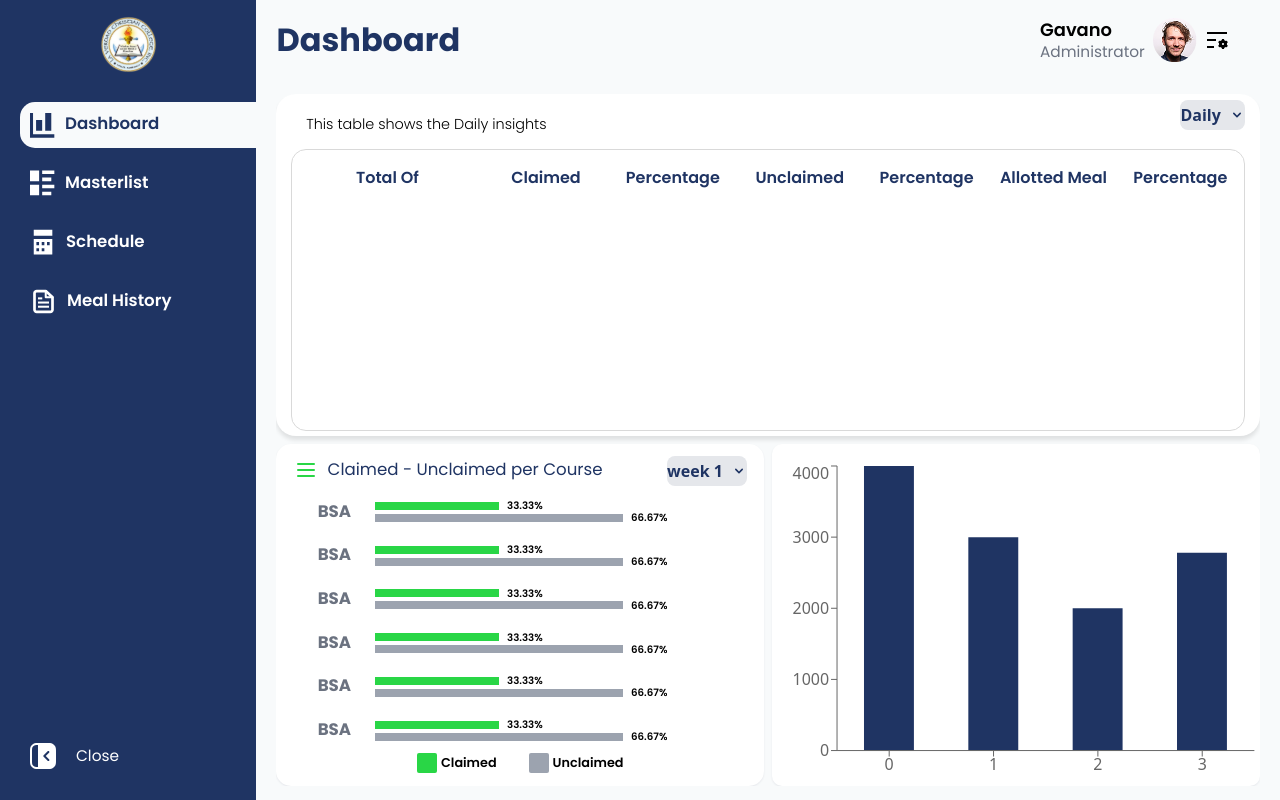
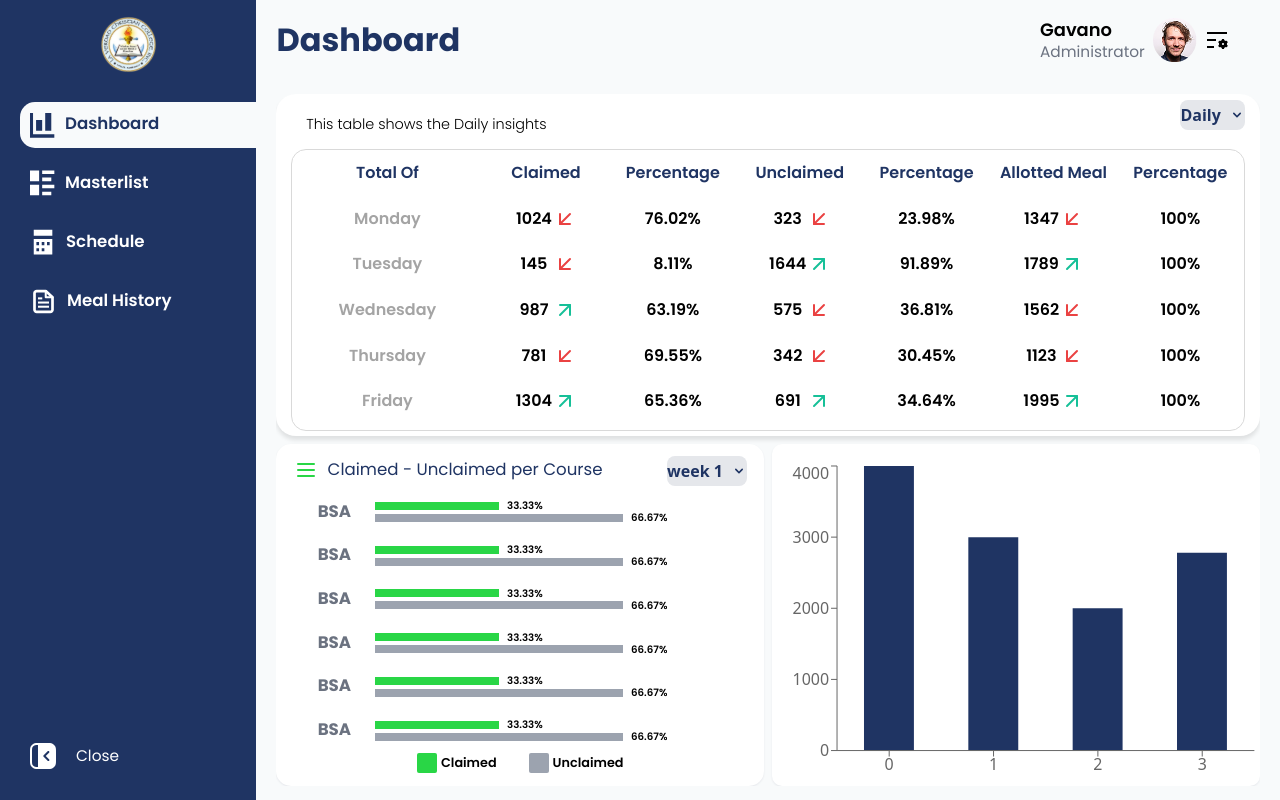
Before and after one commit to Fourthhy/free-lunch-eligibility-check, a React (Vite) app: page /dashboard in a window 1280 px wide. Built offline with nearby package versions, Linux system fonts and the light colour scheme.

Commit message:
Implementation: Dashboard Data

```diff
--- a/src/pages/admin/DashboardData.jsx
+++ b/src/pages/admin/DashboardData.jsx
@@ -4,50 +4,32 @@ import { useState } from "react"
 import Chart from "./Dashboard_Components/BarChart"
 import Header from "./Dashboard_Components/Header"
 
-const currentDate = new Date();
+import daily from "../../sample-data/daily.json"
+import weekly from "../../sample-data/weekly.json"
+import monthly from "../../sample-data/monthly.json"
+import semestral from "../../sample-data/semestral.json"
 
 export default function DashboardData() {
-    const year = currentDate.getFullYear();
-    const monthIndex = currentDate.getMonth(); // 0-based index
-    const day = currentDate.getDate();
-    // Array of month names
-    const monthNames = [
-        "January", "February", "March", "April", "May", "June",
-        "July", "August", "September", "October", "November", "December"
-    ];
-    // Get the month name from the array
-    const monthName = monthNames[monthIndex];
-    const formattedDate = `${monthName} ${day < 10 ? '0' : ''}${day}, ${year}`;
-    const DaysInAWeek = ["Monday", "Tuesday", "Wednesday", "Thursday", "Friday", "Saturday"];
-    const WeeksInAMonth = ["1st", "2nd", "3rd", "4th"];
-    const MonthsInAYear = ["January", "February", "March", "April", "May", "July", "August", "September", "October", "November", "December"];
-    const SemestralsInAYear = ["1st", "2nd"];
 
-    const [filter, setFilter] = useState("Daily")
-    const [tallyCategoryDisplay, setTallyCategoryDisplay] = useState(DaysInAWeek)
-    const [weeklyFilter, setWeeklyFilter] = useState("week 1")
-
+    const [filter, setFilter] = useState("Daily");
+    const [dataFilter, setDataFilter] = useState(daily)
+    const [weeklyFilter, setWeeklyFilter] = useState("week 1");
 
     const handleSelectFilterChange = (filter) => {
-        setFilter(filter)
+        setFilter(filter);
         switch (filter) {
             case "Daily":
-                setTallyCategoryDisplay(DaysInAWeek)
-                break;
+                setDataFilter(daily); break;
             case "Weekly":
-                setTallyCategoryDisplay(WeeksInAMonth)
-                break;
+                setDataFilter(weekly); break;
             case "Monthly":
-                setTallyCategoryDisplay(MonthsInAYear)
-                break;
+                setDataFilter(monthly); break;
             case "Semestral":
-                setTallyCategoryDisplay(SemestralsInAYear)
-                break;
+                setDataFilter(semestral); break;
             default:
-                setTallyCategoryDisplay([])
+                setDataFilter([]);
         }
-    }
-
+    };
 
 
     const CourseClaimed = ({ programName, claimed, unClaimed, totalMeals }) => {
@@ -113,9 +95,10 @@ export default function DashboardData() {
                                             </Dropdown>
                                         </div>
                                     </div>
-                                    <div className="border-[1px] border-[#D9D9D9] flex-1 rounded-[15px] ">
-                                        <div className="w-[100%] h-[100%] flex flex-col">
-                                            <div className="w-[100%] h-[7vh] flex items-center justify-center ">
+                                    <div className="border-[1px] h-[28.55vh] border-[#D9D9D9] flex-1 rounded-[15px] overflow-y-auto">
+                                        <div className="w-[100%] flex flex-col">
+
+                                            <div className="w-[100%] h-[5.71vh] flex items-center justify-center ">
                                                 <div className="w-[20%] h-[100%] flex items-center justify-center">
                                                     <span className="text-[1rem] font-semibold font-Poppins text-[#1F3463]">
                                                         Total Of
@@ -154,6 +137,87 @@ export default function DashboardData() {
                                                     </div>
                                                 </div>
                                             </div>
+
+                                            {/*Daily is subject to change*/}
+                                            {dataFilter.map((item, index) => {
+                                                // Get the previous day's data if it exists
+                                                const previousDay = index > 0 ? dataFilter[index - 1] : null;
+
+                                                return (
+                                                    <div className="w-[100%] h-[5.71vh] flex items-center justify-center" key={item.globalId}>
+
+                                                        <div className="w-[20%] h-[100%] flex items-center justify-center">
+                                                            <span className="text-[1rem] font-semibold font-Poppins text-[#A4A4A4]">
+                                                                {item.dayName}
+                                                            </span>
+                                                        </div>
+
+                                                        <div className="w-[80%] h-[100%] grid grid-cols-6 grid-rows-1">
+
+                                                            <div className="flex items-center justify-center w-[100%]">
+                                                                <div className="w-[30%] h-[100%] flex items-center justify-center">
+                                                                    <span className="text-[1rem] font-semibold font-Poppins text-black">
+                                                                        {item.claimed}
+                                                                    </span>
+                                                                </div>
+                                                                <div>
+                                                                    {previousDay && item.claimed > previousDay.claimed ? (
+                                                                        <ArrowUpRight color="#16c098" />
+                                                                    ) : (
+                                                                        <ArrowDownLeft color="#ea4242" />
+                                                                    )}
+                                                                </div>
+                                                            </div>
+
+                                                            <div className="flex items-center justify-center">
+                                                                <span className="text-[1rem] font-semibold font-Poppins text-black">
+                                                                    {(item.claimed / item.allotted * 100).toFixed(2)}%
+                                                                </span>
+                                                            </div>
+
+                                                            <div className="flex items-center justify-center w-[100%]">
+                                                                <div className="w-[30%] h-[100%] flex items-center justify-center">
+                                                                    <span className="text-[1rem] font-semibold font-Poppins text-black">
+                                                                        {item.unclaimed}
+                                                                    </span>
+                                                                </div>
+                                                                {previousDay && item.unclaimed > previousDay.unclaimed ? (
+                                                                    <ArrowUpRight color="#16c098" />
+                                                                ) : (
+                                                                    <ArrowDownLeft color="#ea4242" />
+                                                                )}
+                                                            </div>
+
+                                                            <div className="flex items-center justify-center">
+                                                                <span className="text-[1rem] font-semibold font-Poppins text-black">
+                                                                    {(item.unclaimed / item.allotted * 100).toFixed(2)}%
+                                                                </span>
+                                                            </div>
+
+                                                            <div className="flex items-center justify-center w-[100%]">
+                                                                <div className="w-[30%] h-[100%] flex items-center justify-center">
+                                                                    <span className="text-[1rem] font-semibold font-Poppins text-black">
+                                                                        {item.allotted}
+                                                                    </span>
+                                                                </div>
+                                                                {previousDay && item.allotted > previousDay.allotted ? (
+                                                                    <ArrowUpRight color="#16c098" />
+                                                                ) : (
+                                                                    <ArrowDownLeft color="#ea4242" />
+                                                                )}
+                                                            </div>
+
+                                                            <div className="flex items-center justify-center">
+                                                                <span className="text-[1rem] font-semibold font-Poppins text-black">
+                                                                    100%
+                                                                </span>
+                                                            </div>
+                                                        </div>
+
+                                                    </div>
+                                                );
+                                            })}
+
                                         </div>
                                     </div>
                                 </div>
--- a/src/sample-data/daily.json
+++ b/src/sample-data/daily.json
@@ -1,27 +1,42 @@
-{
-    "Monday": {
+[
+    {
+        "globalId": "daily-1",
+        "id": 1,
+        "dayName": "Monday",
         "allotted": 1347,
         "claimed": 1024,
         "unclaimed": 323
     },
-    "Tuesday": {
+    {
+        "globalId": "daily-2",
+        "id": 2,
+        "dayName": "Tuesday",
         "allotted": 1789,
         "claimed": 145,
         "unclaimed": 1644
     },
-    "Wednesday": {
+    {
+        "globalId": "daily-3",
+        "id": 3,
+        "dayName": "Wednesday",
         "allotted": 1562,
         "claimed": 987,
         "unclaimed": 575
     },
-    "Thursday": {
+    {
+        "globalId": "daily-4",
+        "id": 4,
+        "dayName": "Thursday",
         "allotted": 1123,
         "claimed": 781,
         "unclaimed": 342
     },
-    "Friday": {
+    {
+        "globalId": "daily-5",
+        "id": 5,
+        "dayName": "Friday",
         "allotted": 1995,
         "claimed": 1304,
         "unclaimed": 691
     }
-}
+]
--- /dev/null
+++ b/src/sample-data/monthly.json
@@ -0,0 +1,98 @@
+[
+    {
+        "globalId": "monthly-1",
+        "id": 1,
+        "dayName": "January",
+        "allotted": 6200,
+        "claimed": 4800,
+        "unclaimed": 1400
+    },
+    {
+        "globalId": "monthly-2",
+        "id": 2,
+        "dayName": "February",
+        "allotted": 5400,
+        "claimed": 3500,
+        "unclaimed": 1900
+    },
+    {
+        "globalId": "monthly-3",
+        "id": 3,
+        "dayName": "March",
+        "allotted": 7000,
+        "claimed": 6000,
+        "unclaimed": 1000
+    },
+    {
+        "globalId": "monthly-4",
+        "id": 4,
+        "dayName": "April",
+        "allotted": 6500,
+        "claimed": 5300,
+        "unclaimed": 1200
+    },
+    {
+        "globalId": "monthly-5",
+        "id": 5,
+        "dayName": "May",
+        "allotted": 7200,
+        "claimed": 6600,
+        "unclaimed": 600
+    },
+    {
+        "globalId": "monthly-6",
+        "id": 6,
+        "dayName": "June",
+        "allotted": 6800,
+        "claimed": 5800,
+        "unclaimed": 1000
+    },
+    {
+        "globalId": "monthly-7",
+        "id": 7,
+        "dayName": "July",
+        "allotted": 7500,
+        "claimed": 6700,
+        "unclaimed": 800
+    },
+    {
+        "globalId": "monthly-8",
+        "id": 8,
+        "dayName": "August",
+        "allotted": 7700,
+        "claimed": 6900,
+        "unclaimed": 800
+    },
+    {
+        "globalId": "monthly-9",
+        "id": 9,
+        "dayName": "September",
+        "allotted": 6800,
+        "claimed": 5700,
+        "unclaimed": 1100
+    },
+    {
+        "globalId": "monthly-10",
+        "id": 10,
+        "dayName": "October",
+        "allotted": 7000,
+        "claimed": 6000,
+        "unclaimed": 1000
+    },
+    {
+        "globalId": "monthly-11",
+        "id": 11,
+        "dayName": "November",
+        "allotted": 6400,
+        "claimed": 5200,
+        "unclaimed": 1200
+    },
+    {
+        "globalId": "monthly-12",
+        "id": 12,
+        "dayName": "December",
+        "allotted": 7200,
+        "claimed": 6100,
+        "unclaimed": 1100
+    }
+]
--- /dev/null
+++ b/src/sample-data/semestral.json
@@ -0,0 +1,18 @@
+[
+    {
+        "globalId": "semestral-1",
+        "id": 1,
+        "dayName": "1st semester",
+        "allotted": 36000,
+        "claimed": 29500,
+        "unclaimed": 6500
+    },
+    {
+        "globalId": "semestral-2",
+        "id": 2,
+        "dayName": "2nd semester",
+        "allotted": 38000,
+        "claimed": 32000,
+        "unclaimed": 6000
+    }
+]
--- /dev/null
+++ b/src/sample-data/weekly.json
@@ -0,0 +1,50 @@
+[
+    {
+        "globalId": "weekly-1",
+        "id": 1,
+        "dayName": "1st week",
+        "allotted": 1500,
+        "claimed": 1200,
+        "unclaimed": 300
+    },
+    {
+        "globalId": "weekly-2",
+        "id": 2,
+        "dayName": "2nd week",
+        "allotted": 1800,
+        "claimed": 400,
+        "unclaimed": 1400
+    },
+    {
+        "globalId": "weekly-3",
+        "id": 3,
+        "dayName": "3rd week",
+        "allotted": 1600,
+        "claimed": 1100,
+        "unclaimed": 500
+    },
+    {
+        "globalId": "weekly-4",
+        "id": 4,
+        "dayName": "4th week",
+        "allotted": 1300,
+        "claimed": 900,
+        "unclaimed": 400
+    },
+    {
+        "globalId": "weekly-5",
+        "id": 5,
+        "dayName": "5th week",
+        "allotted": 2100,
+        "claimed": 1500,
+        "unclaimed": 600
+    },
+    {
+        "globalId": "weekly-6",
+        "id": 6,
+        "dayName": "6th week",
+        "allotted": 2000,
+        "claimed": 1600,
+        "unclaimed": 400
+    }
+]
```
